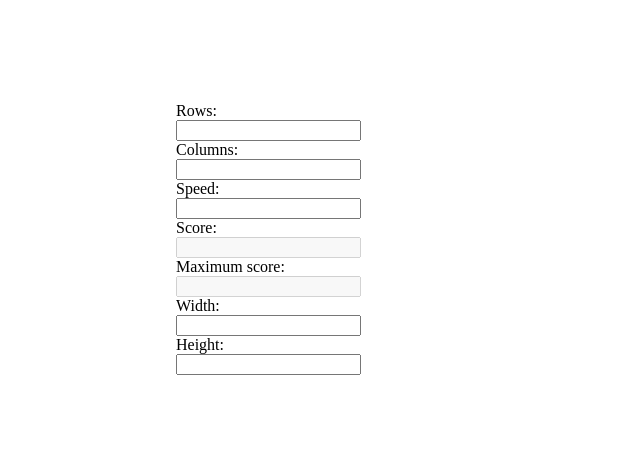
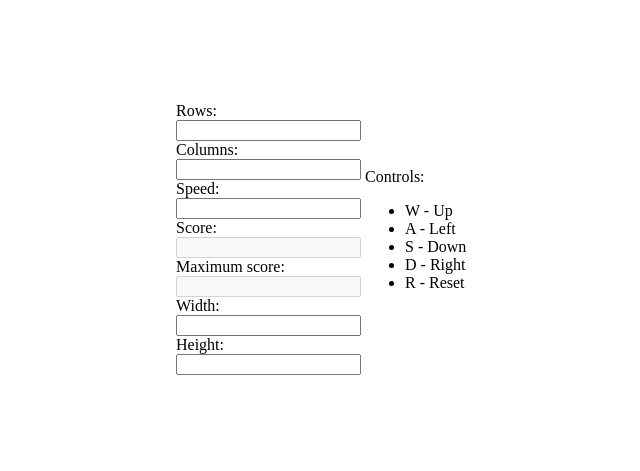
Before and after one commit to claw5ie/snek, a plain HTML site: page index.html in a window 1280 px wide. Shown: the whole page, without its empty margins (439-1079 px from the left). Drawn offline with Linux system fonts and the light colour scheme.

Commit message:
Add guide

```diff
--- a/index.html
+++ b/index.html
@@ -32,6 +32,16 @@
             <input type="number" id="height"><br>
           </form>
         </td>
+        <td>
+          Controls:
+          <ul>
+            <li>W - Up</li>
+            <li>A - Left</li>
+            <li>S - Down</li>
+            <li>D - Right</li>
+            <li>R - Reset</li>
+          </ul>
+        </td>
       </tr>
     </table>
   </body>
```
